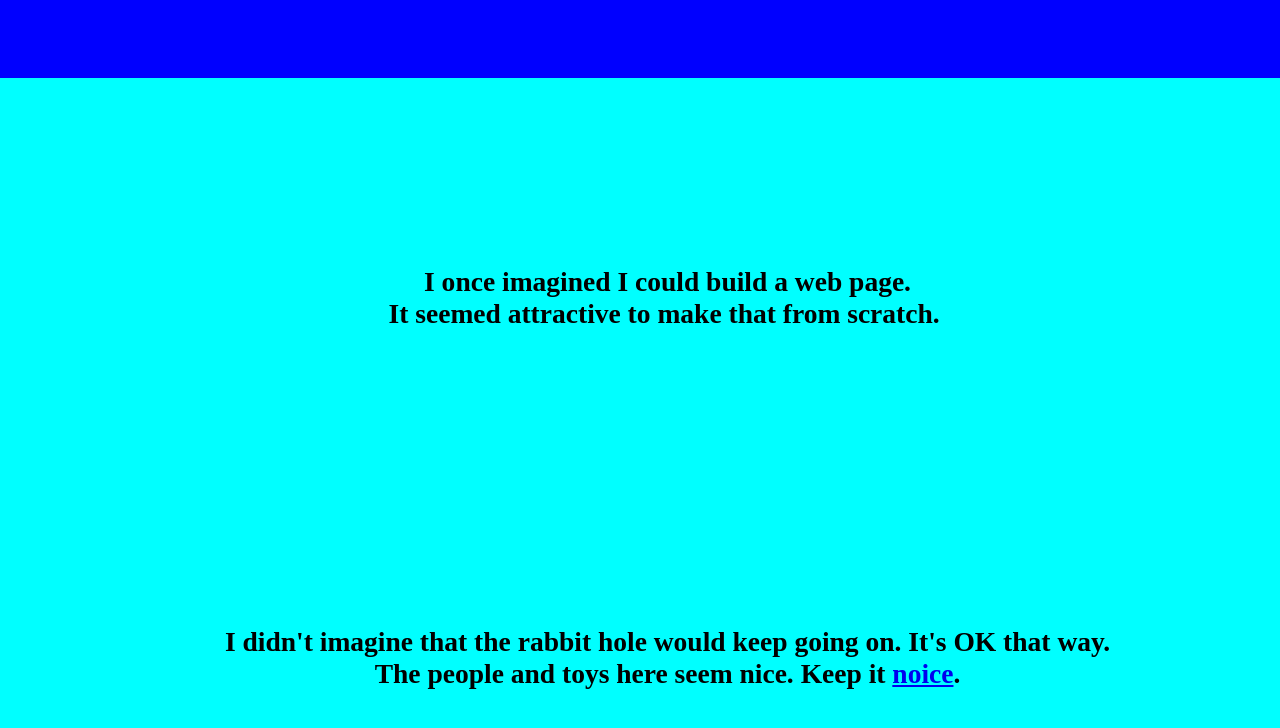
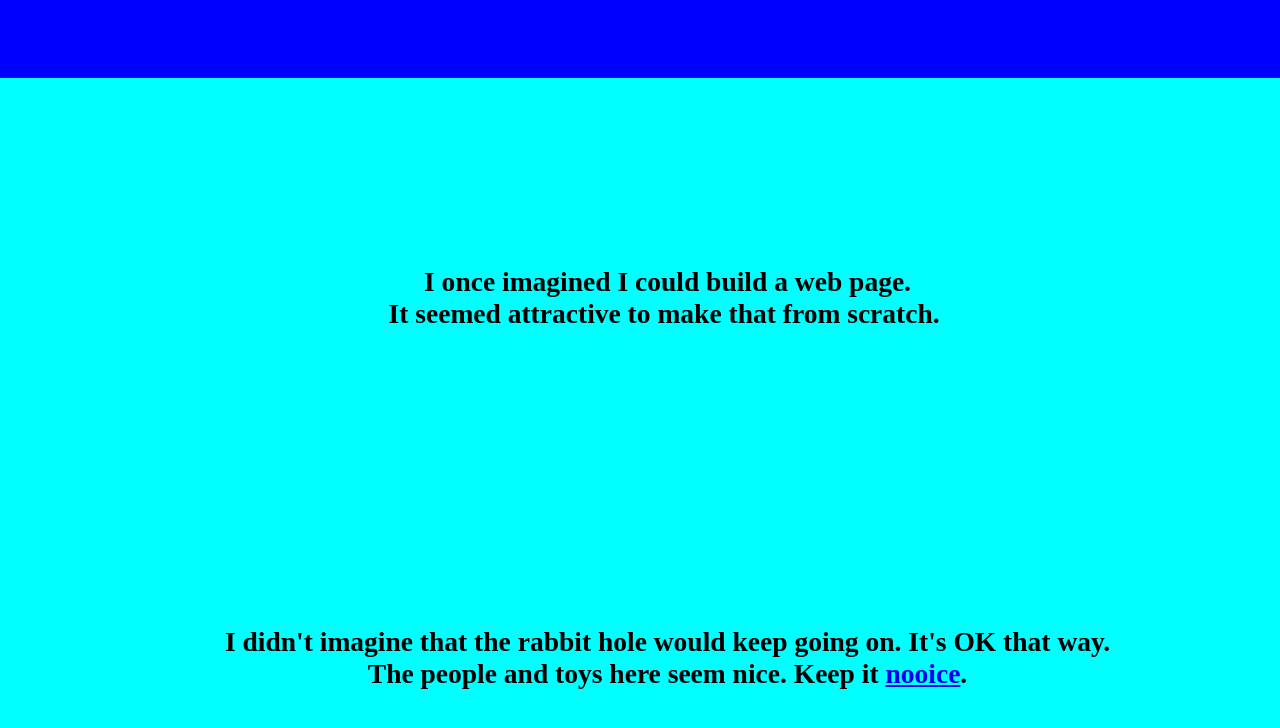
Before and after one commit to naihloan/Complete-Web-Development-Bootcamp, a plain HTML site: page index.html in a window 1280 px wide. Shown: the part 1242-1970 px from the top of the page. Drawn offline with Linux system fonts and the light colour scheme.

Commit message:
nooice typo correction

```diff
--- a/index.html
+++ b/index.html
@@ -27,7 +27,7 @@
         </p>
         <p>
         I didn't imagine that the rabbit hole would keep going on. It's OK that way.
-        The people and toys here seem nice. Keep it <a href="https://youtu.be/SAfq55aiqPc?t=3">noice</a>.
+        The people and toys here seem nice. Keep it <a href="https://youtu.be/SAfq55aiqPc?t=3">nooice</a>.
         </p>
 
     </div>
```
